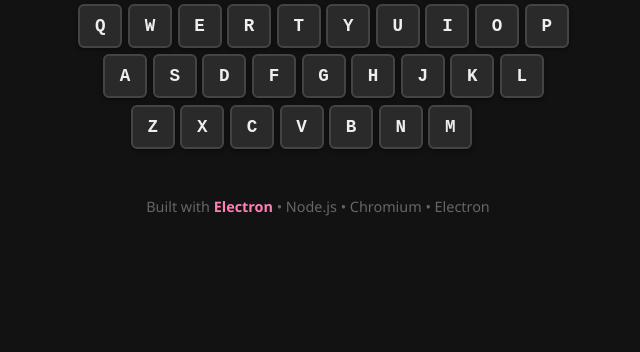
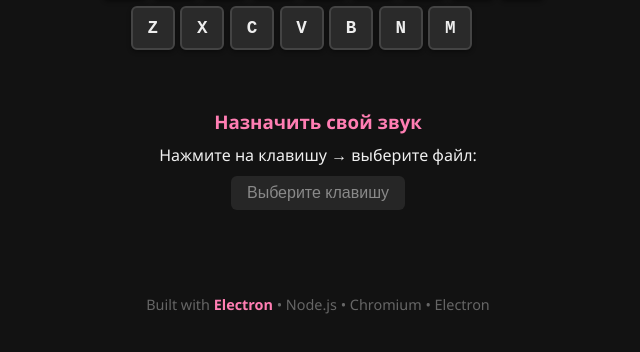
Before and after one commit to yourZaNoza/hear-me-type, an Electron app: page index.html in a window 1280 px wide. Shown: the part 382-734 px from the top of the page, without its empty margins (322-962 px from the left). Drawn offline with Linux system fonts and the light colour scheme.

Commit message:
1.1.1v [Prepared for custom sounds]

```diff
--- a/index.html
+++ b/index.html
@@ -116,7 +116,7 @@
           </div>
         </div>
       </main>
-      <!-- <div class="controls">
+      <div class="controls">
         <h3>Назначить свой звук</h3>
         <p>Нажмите на клавишу → выберите файл:</p>
         <input
@@ -130,7 +130,7 @@
           id="status"
           style="margin-top: 8px; font-size: 0.9em; color: #aaa"
         ></div>
-      </div> -->
+      </div>
       <footer>
         <p>
           Built with <strong>Electron</strong> • Node.js
```
